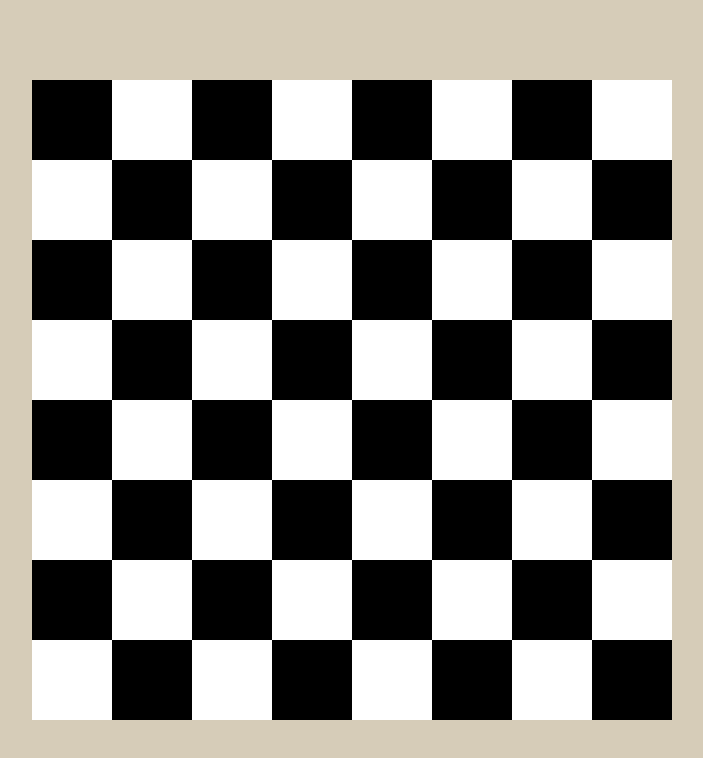
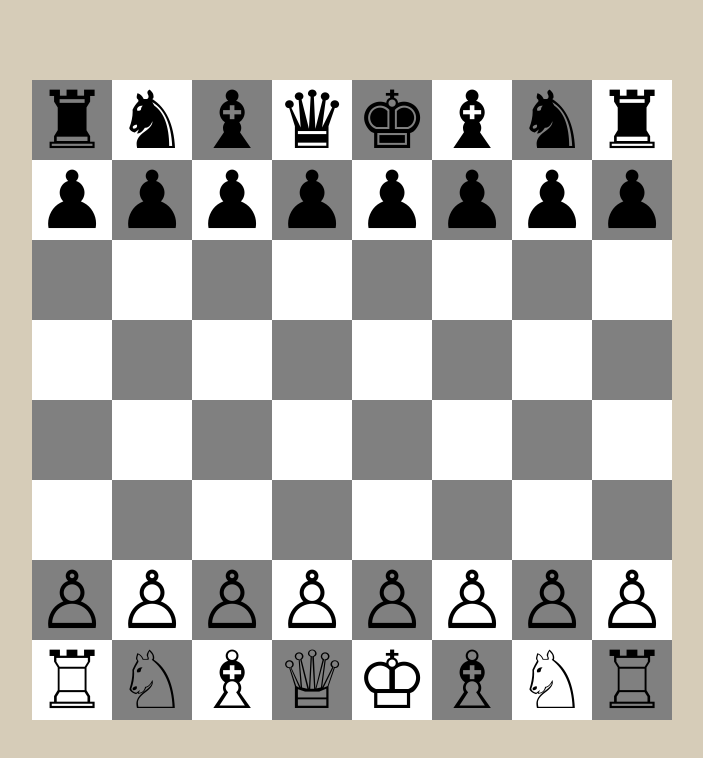
Before and after one commit to ArthurFAmaral95/chessboard, a plain HTML site: page index.html in a window 1280 px wide. Shown: the whole page, without its empty margins (288-991 px from the left). Drawn offline with Linux system fonts and the light colour scheme.

Commit message:
final commit

```diff
--- a/index.html
+++ b/index.html
@@ -9,6 +9,22 @@
 </head>
 <body>
   <main>
+    <div class="black">&#9820;</div>
+    <div class="white">&#9822;</div>
+    <div class="black">&#9821;</div>
+    <div class="white">&#9819;</div>
+    <div class="black">&#9818;</div>
+    <div class="white">&#9821;</div>
+    <div class="black">&#9822;</div>
+    <div class="white">&#9820;</div>
+    <div class="white">&#9823;</div>
+    <div class="black">&#9823;</div>
+    <div class="white">&#9823;</div>
+    <div class="black">&#9823;</div>
+    <div class="white">&#9823;</div>
+    <div class="black">&#9823;</div>
+    <div class="white">&#9823;</div>
+    <div class="black">&#9823;</div>
     <div class="black"></div>
     <div class="white"></div>
     <div class="black"></div>
@@ -41,38 +57,22 @@
     <div class="black"></div>
     <div class="white"></div>
     <div class="black"></div>
-    <div class="black"></div>
-    <div class="white"></div>
-    <div class="black"></div>
-    <div class="white"></div>
-    <div class="black"></div>
-    <div class="white"></div>
-    <div class="black"></div>
-    <div class="white"></div>
-    <div class="white"></div>
-    <div class="black"></div>
-    <div class="white"></div>
-    <div class="black"></div>
-    <div class="white"></div>
-    <div class="black"></div>
-    <div class="white"></div>
-    <div class="black"></div>
-    <div class="black"></div>
-    <div class="white"></div>
-    <div class="black"></div>
-    <div class="white"></div>
-    <div class="black"></div>
-    <div class="white"></div>
-    <div class="black"></div>
-    <div class="white"></div>
-    <div class="white"></div>
-    <div class="black"></div>
-    <div class="white"></div>
-    <div class="black"></div>
-    <div class="white"></div>
-    <div class="black"></div>
-    <div class="white"></div>
-    <div class="black"></div>
+    <div class="black">&#9817;</div>
+    <div class="white">&#9817;</div>
+    <div class="black">&#9817;</div>
+    <div class="white">&#9817;</div>
+    <div class="black">&#9817;</div>
+    <div class="white">&#9817;</div>
+    <div class="black">&#9817;</div>
+    <div class="white">&#9817;</div>
+    <div class="white">&#9814;</div>
+    <div class="black">&#9816;</div>
+    <div class="white">&#9815;</div>
+    <div class="black">&#9813;</div>
+    <div class="white">&#9812;</div>
+    <div class="black">&#9815;</div>
+    <div class="white">&#9816;</div>
+    <div class="black">&#9814;</div>
   </main>
 </body>
 </html>
--- a/style.css
+++ b/style.css
@@ -13,7 +13,7 @@ html, body {
 }
 
 .black {
-  background-color: black;
+  background-color: gray;
 }
 
 .white {
@@ -32,3 +32,12 @@ main {
  justify-content: center;
  margin-inline: auto;
 }
+
+div {
+  display: flex;
+  align-items: center;
+  justify-content: center;
+  font-size: 10vh;
+  height: 10vh;
+  width: 10vh;
+}
```
